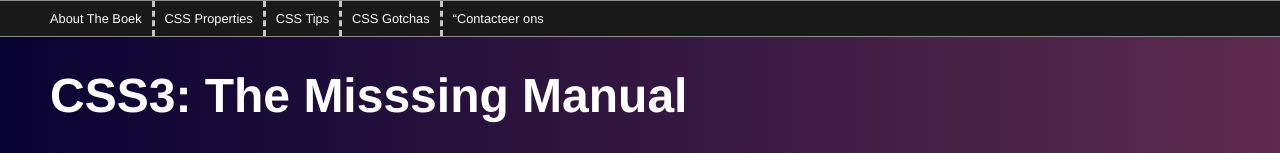
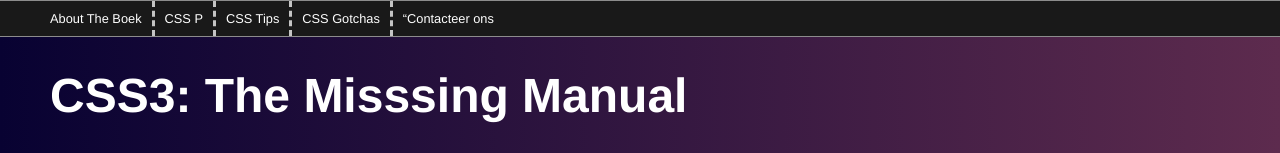
Before and after one commit to AshkanAmiriok/newblabla, a plain HTML site: page www/index.html in a window 1280 px wide. Shown: the top 153 px of the page. Drawn offline with Linux system fonts and the light colour scheme.

Commit message:
dit is ook veranderd

```diff
--- a/www/index.html
+++ b/www/index.html
@@ -13,7 +13,7 @@
         <nav class="clear">
           <ul>
             <li><a href="#">About The Boek</a></li>
-            <li><a href="#">CSS Properties</a></li>
+            <li><a href="#">CSS P</a></li>
             <li><a href="#">CSS Tips</a></li>
             <li><a href="#">CSS Gotchas</a></li>
             <li><a href="#">“Contacteer ons</a></li>
```
